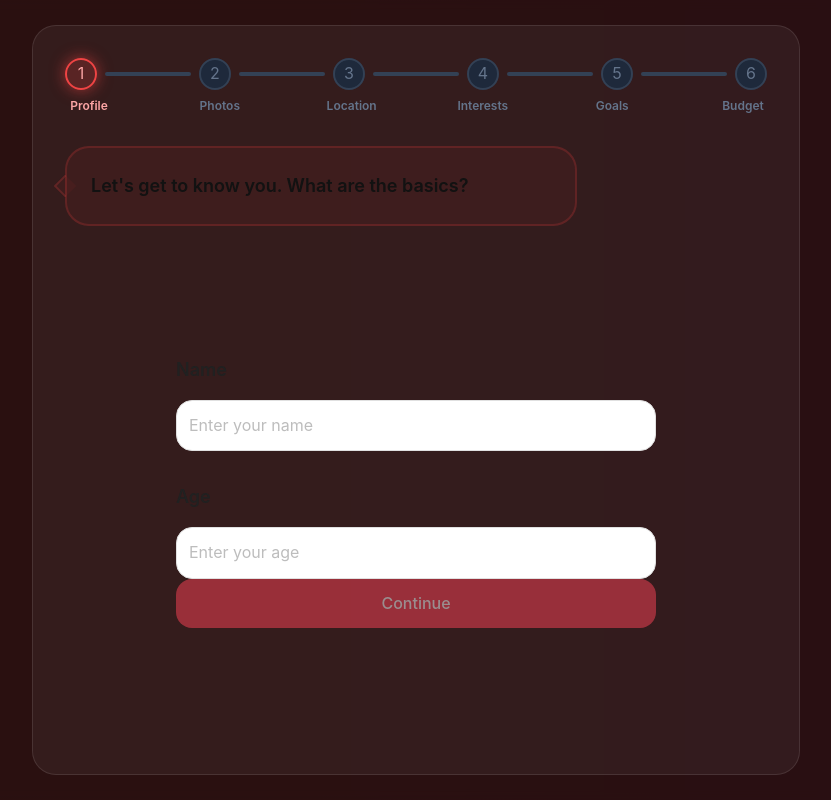
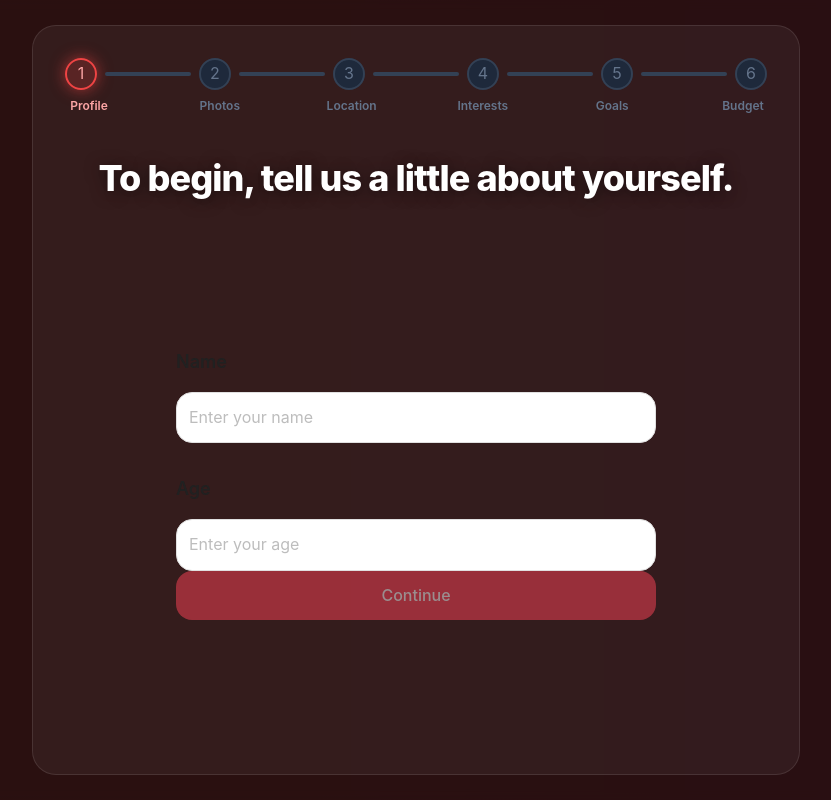
Before and after one commit to KaziAmin110/Locale, a Next.js app in the folder frontend/: page /onboarding in a window 1280 px wide. Shown: the whole page, without its empty margins (224-1055 px from the left). Built offline with nearby package versions, Linux system fonts and the light colour scheme.

Commit message:
Update QuestionDisplay.tsx

```diff
--- a/frontend/src/app/onboarding/components/QuestionDisplay.tsx
+++ b/frontend/src/app/onboarding/components/QuestionDisplay.tsx
@@ -1,25 +1,40 @@
-const QuestionDisplay = ({ currentStep }: { currentStep: number }) => {
+import { AnimatePresence, motion } from 'framer-motion';
+
+// Props definition
+interface QuestionDisplayProps {
+  currentStep: number;
+}
+
+const QuestionDisplay = ({ currentStep }: QuestionDisplayProps) => {
+    // Questions rewritten to be aspirational and human-centric
     const questions = [
-      "Let's get to know you. What are the basics?",
-      "Upload some photos to show who you are",
-      "What location are you moving to?",
-      "What do you love to do? Select a few interests.",
-      "What are you looking for?",
-      "Let's find your perfect place. What's your monthly budget?",
+      "To begin, tell us a little about yourself.",
+      "Show us who you are with a few photos.",
+      "Where are you starting your chapter?",
+      "What interests define you?",
+      "What kind of connection is for you?",
+      "Lastly, let's find places that fit your budget.",
     ];
 
     const question = questions[currentStep - 1] || questions[0];
 
     return (
-      <div className="flex items-center gap-4 max-w-lg">
-        <div className="relative w-full">
-          <div className="w-full rounded-2xl border-2 border-red-500/20 bg-red-500/5 p-6">
-            <p className="text-lg font-semibold text-gray-900">{question}</p>
-          </div>
-          <div className="absolute left-[-8px] top-1/2 h-4 w-4 -translate-y-1/2 rotate-45 border-b-2 border-l-2 border-red-500/20 bg-red-500/5" />
-        </div>
+      <div className="text-center h-16 flex items-center justify-center">
+        <AnimatePresence mode="wait">
+          <motion.h1
+            key={currentStep}
+            initial={{ opacity: 0, y: 20 }}
+            animate={{ opacity: 1, y: 0 }}
+            exit={{ opacity: 0, y: -20 }}
+            transition={{ duration: 0.4, ease: [0.22, 1, 0.36, 1] }}
+            className="text-3xl md:text-4xl font-extrabold tracking-tight text-white"
+            style={{ textShadow: '0 2px 15px rgba(0,0,0,0.5)' }}
+          >
+            {question}
+          </motion.h1>
+        </AnimatePresence>
       </div>
     );
   };
 
-  export default QuestionDisplay;
+export default QuestionDisplay;
```
